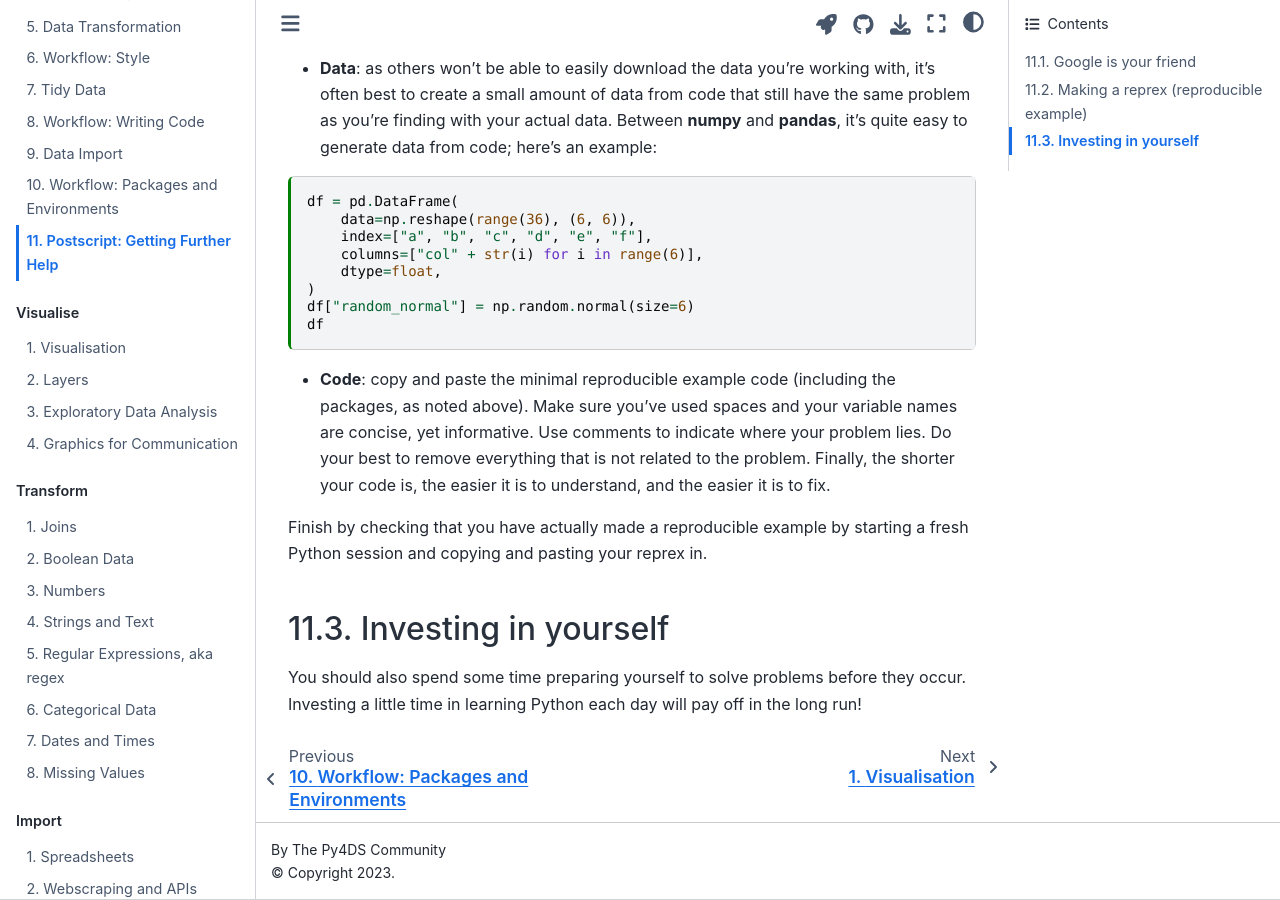
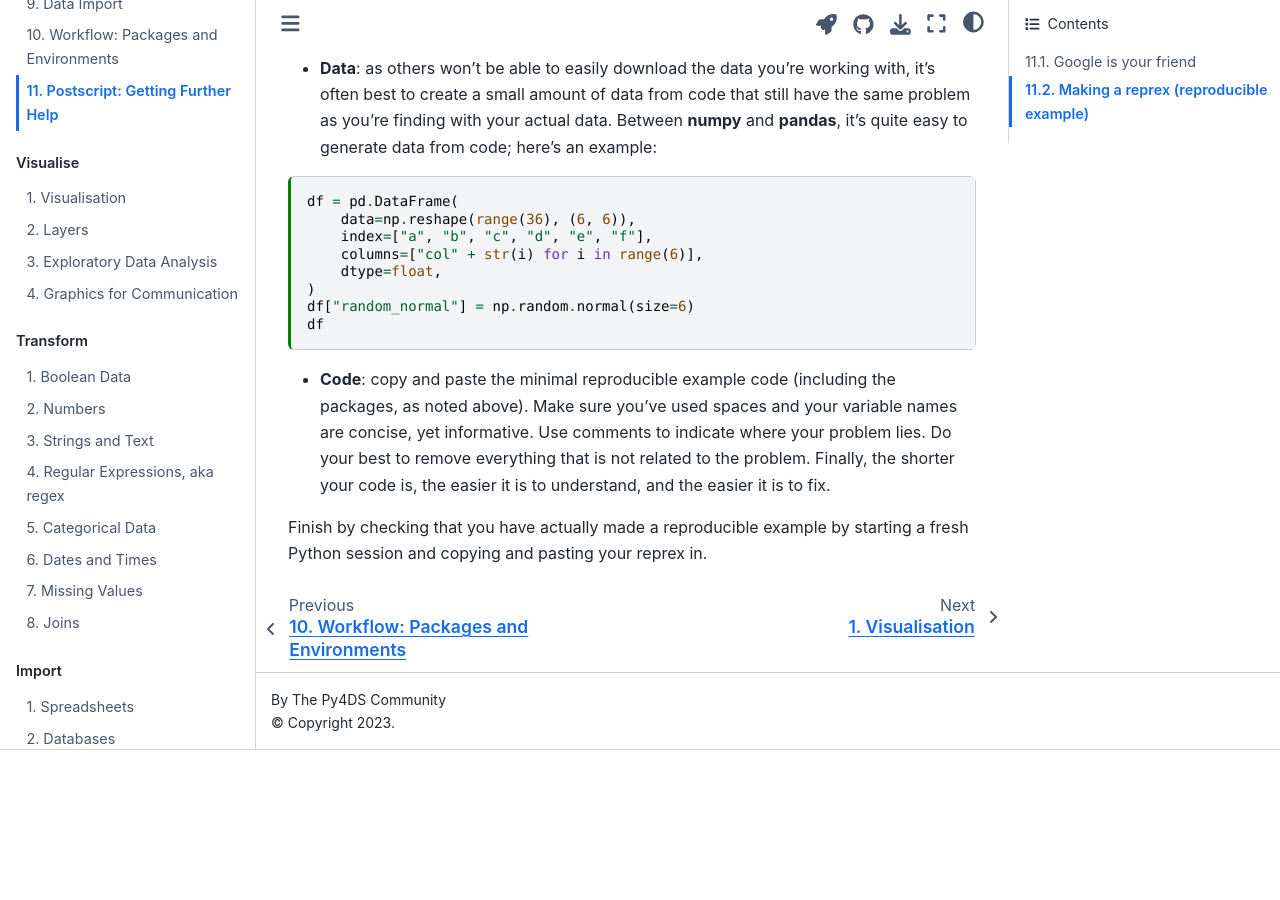
Before and after one commit to aeturrell/python4DS, a Jupyter Book: the page built from workflow-help.md, in a window 1280 px wide and 900 px high, scrolled down 1676 px. Built offline with Jupyter Book 1.0.4 settings and Sphinx 7.4.7 and the Sphinx Book theme 1.1.4, drawn with Linux system fonts in a browser that asks for light colours; after the commit the page ends 2426 px from its top, so only the background shows below that.

Commit message:
minor re-org

```diff
--- a/_toc.yml
+++ b/_toc.yml
@@ -1,5 +1,4 @@
 # Table of contents
-# Learn more at https://jupyterbook.org/customize/toc.html
 
 format: jb-book
 root: welcome
@@ -31,7 +30,6 @@
 - caption: Transform
   numbered: true
   chapters:
-  - file: joins
   - file: boolean-data
   - file: numbers
   - file: strings
@@ -39,13 +37,14 @@
   - file: categorical-data
   - file: dates-and-times
   - file: missing-values
+  - file: joins
 - caption: Import
   numbered: true
   chapters:
   - file: spreadsheets
+  - file: databases
+  - file: rectangling
   - file: webscraping-and-apis
-  - file: rectangling
-  - file: databases
 - caption: Programme
   numbered: true
   chapters:
--- a/workflow-help.md
+++ b/workflow-help.md
@@ -66,7 +66,3 @@
 - **Code**: copy and paste the minimal reproducible example code (including the packages, as noted above). Make sure you've used spaces and your variable names are concise, yet informative. Use comments to indicate where your problem lies. Do your best to remove everything that is not related to the problem. Finally, the shorter your code is, the easier it is to understand, and the easier it is to fix.
 
 Finish by checking that you have actually made a reproducible example by starting a fresh Python session and copying and pasting your reprex in.
-
-## Investing in yourself
-
-You should also spend some time preparing yourself to solve problems before they occur. Investing a little time in learning Python each day will pay off in the long run!
```
Also changed, not shown: visualise.md (+3 -0 lines), introduction.ipynb, rectangling.ipynb.
